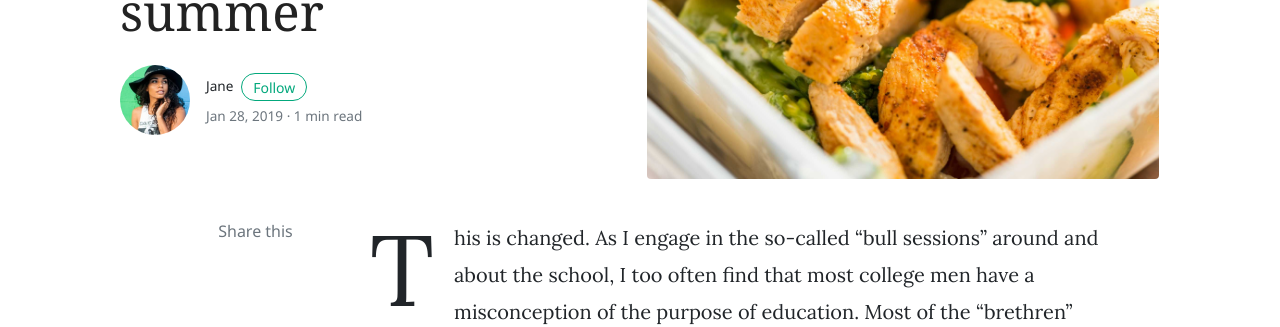
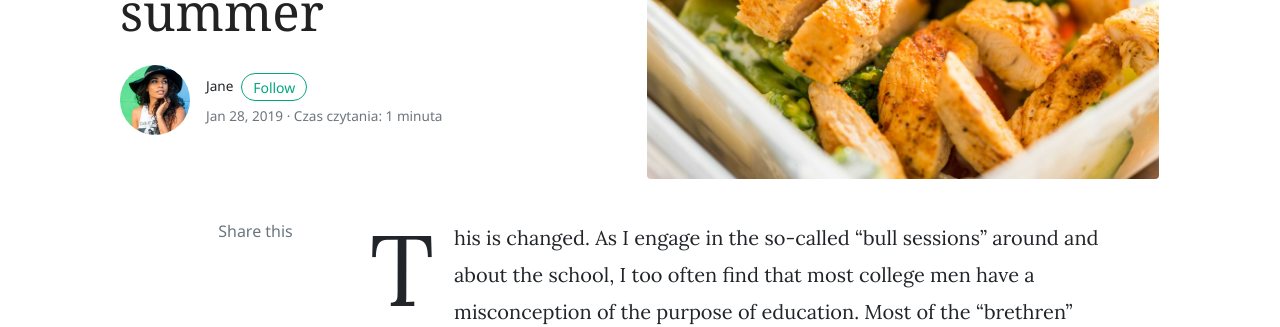
Before and after one commit to asiomchen/asiomchen.github.io, a Jekyll site: the page built from _posts/2019-01-28-we-all-wait-for-summer.md, in a window 1280 px wide and 900 px high. Shown: the part 262-589 px from the top of the window. Built offline with Jekyll 4.4.1, drawn with Linux system fonts in a browser that asks for light colours; nearby versions of some CDN libraries; comment, search, counter and statistics services are not loaded.

Commit message:
Update meta-read-time.html

```diff
--- a/_includes/meta-read-time.html
+++ b/_includes/meta-read-time.html
@@ -1,8 +1,8 @@
 <span class="reading-time">
   {% assign words = content | number_of_words %}
   {% if words < 360 %}
-    1 min read
+    Czas czytania: 1 minuta
   {% else %}
-    {{ words | divided_by:180 }} mins read
+    Czas czytania: {{ words | divided_by:180 }} min
   {% endif %}
 </span>
```
